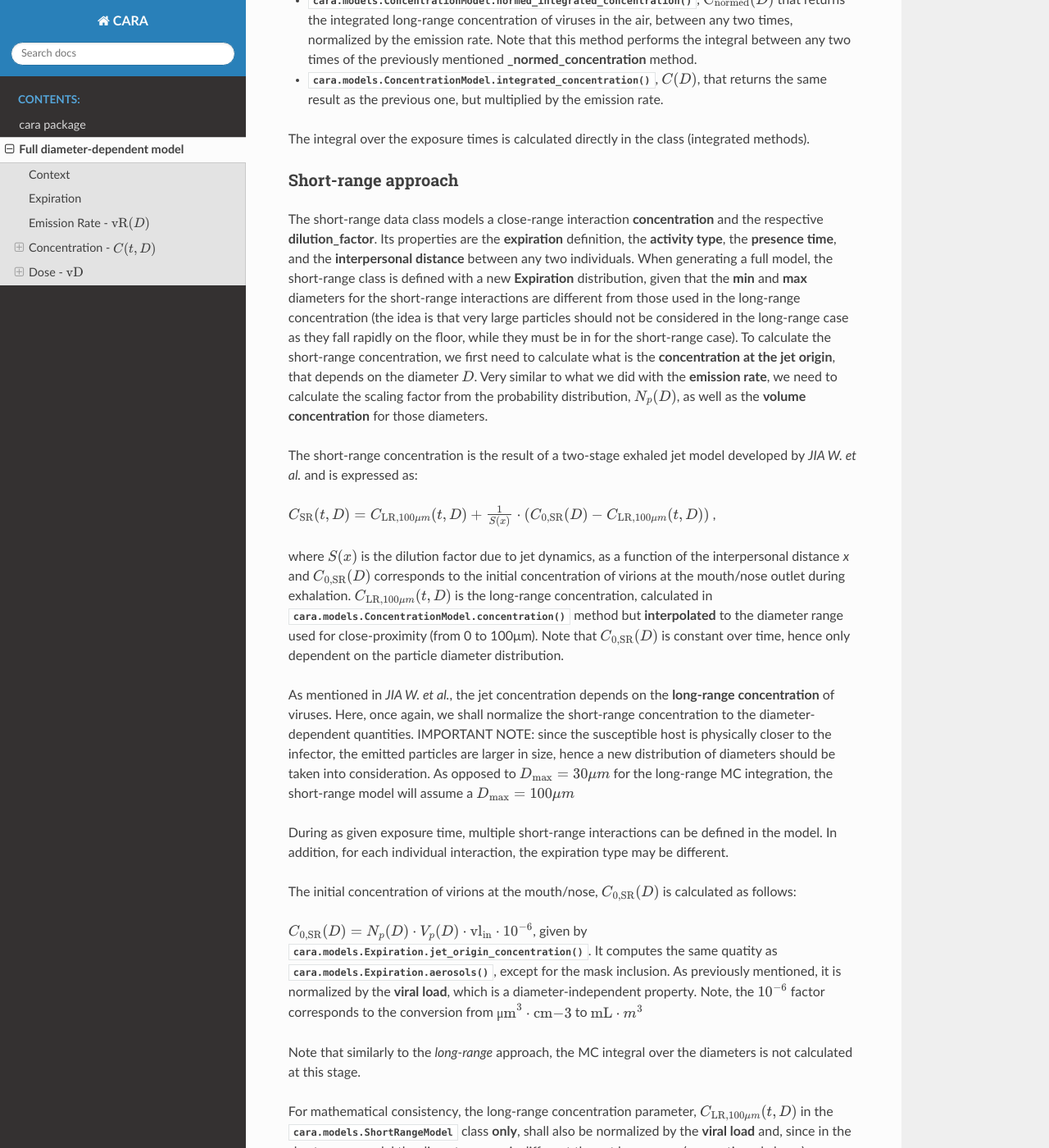
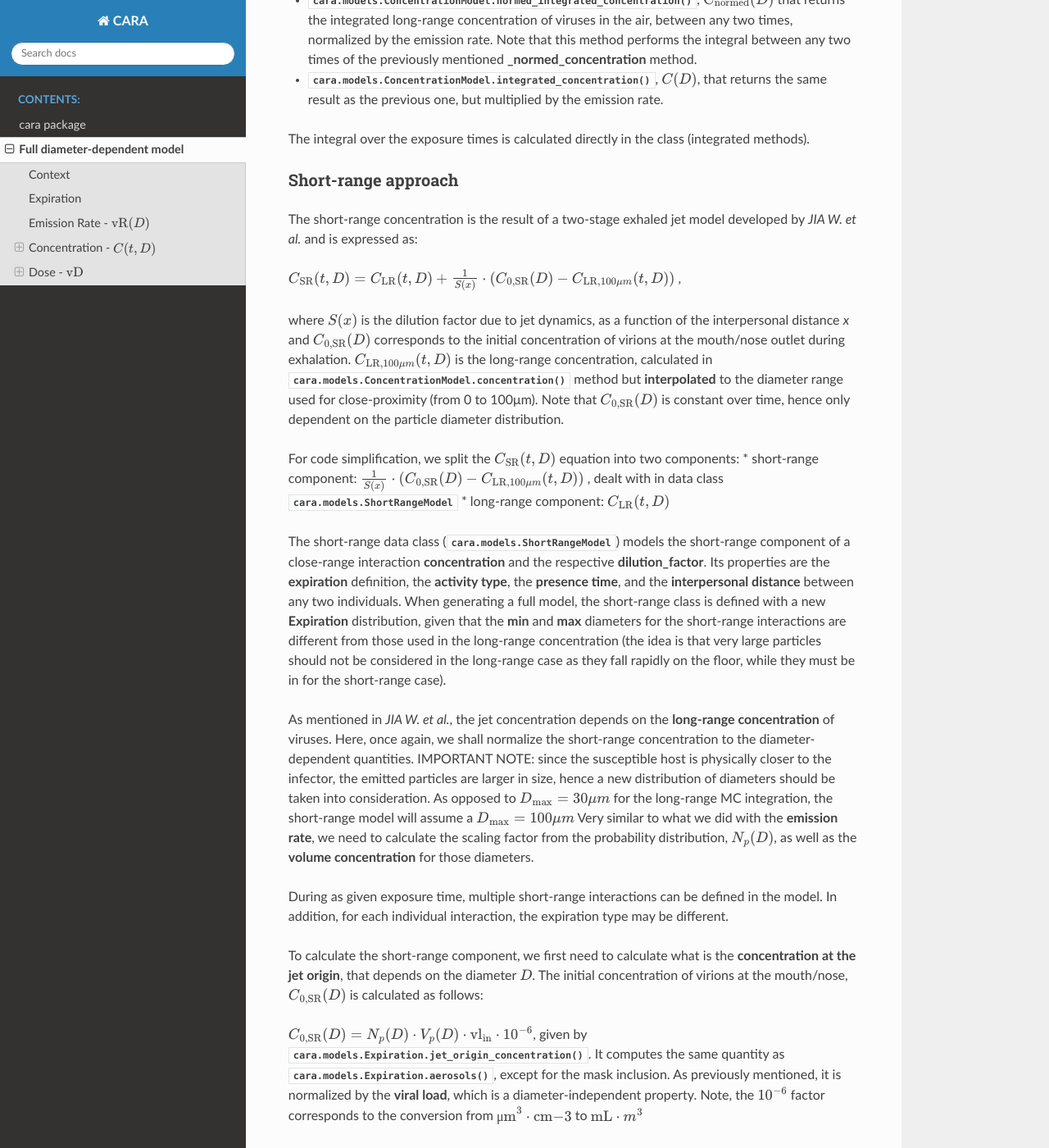
Before and after one commit to CERN/CAiMIRA, a Sphinx documentation site: the page built from cara/docs/full_diameter_dependence.rst, in a window 1280 px wide and 1400 px high, scrolled down 3733 px. Shown: the whole window at 82% size. Built offline with Sphinx 7.4.7 and the Read the Docs theme 2.0.0, drawn with Linux system fonts in a browser that asks for light colours; some of the changed text lies outside the part shown.

Commit message:
final updates

```diff
--- a/cara/docs/full_diameter_dependence.rst
+++ b/cara/docs/full_diameter_dependence.rst
@@ -113,41 +113,44 @@ The integral over the exposure times is calculated directly in the class (integr
 Short-range approach
 ********************
 
-The short-range data class models a close-range interaction **concentration** and the respective **dilution_factor**.
+The short-range concentration is the result of a two-stage exhaled jet model developed by *JIA W. et al.* and is expressed as:
+
+:math:`C_{\mathrm{SR}}(t, D) = C_{\mathrm{LR}} (t, D) + \frac{1}{S({x})} \cdot (C_{0, \mathrm{SR}}(D) - C_{\mathrm{LR}, 100μm}(t, D))` ,
+
+where :math:`S(x)` is the dilution factor due to jet dynamics, as a function of the interpersonal distance *x* and :math:`C_{0, \mathrm{SR}}(D)` corresponds to the initial concentration of virions at the mouth/nose outlet during exhalation.
+:math:`C_{\mathrm{LR}, 100μm}(t, D)` is the long-range concentration, calculated in :meth:`cara.models.ConcentrationModel.concentration` method but **interpolated** to the diameter range used for close-proximity (from 0 to 100μm).
+Note that :math:`C_{0, \mathrm{SR}}(D)` is constant over time, hence only dependent on the particle diameter distribution.
+
+For code simplification, we split the :math:`C_{\mathrm{SR}}(t, D)` equation into two components:
+* short-range component: :math:`\frac{1}{S({x})} \cdot (C_{0, \mathrm{SR}}(D) - C_{\mathrm{LR}, 100μm}(t, D))` , dealt with in data class :class:`cara.models.ShortRangeModel`
+* long-range component: :math:`C_{\mathrm{LR}} (t, D)`
+
+The short-range data class (:class:`cara.models.ShortRangeModel`) models the short-range component of a close-range interaction **concentration** and the respective **dilution_factor**.
 Its properties are the **expiration** definition, the **activity type**, the **presence time**, and the **interpersonal distance** between any two individuals.
 When generating a full model, the short-range class is defined with a new **Expiration** distribution,
 given that the **min** and **max** diameters for the short-range interactions are different from those used in the long-range concentration (the idea is that very large particles should not be considered in the long-range case as they fall rapidly on the floor,
 while they must be in for the short-range case).
-To calculate the short-range concentration, we first need to calculate what is the **concentration at the jet origin**, that depends on the diameter :math:`D`.
-Very similar to what we did with the **emission rate**, we need to calculate the scaling factor from the probability distribution, :math:`N_p(D)`, as well as the **volume concentration** for those diameters.
-
-
-The short-range concentration is the result of a two-stage exhaled jet model developed by *JIA W. et al.* and is expressed as:
-
-:math:`C_{\mathrm{SR}}(t, D) = C_{\mathrm{LR}, 100μm} (t, D) + \frac{1}{S({x})} \cdot (C_{0, \mathrm{SR}}(D) - C_{\mathrm{LR}, 100μm}(t, D))` ,
-
-where :math:`S(x)` is the dilution factor due to jet dynamics, as a function of the interpersonal distance *x* and :math:`C_{0, \mathrm{SR}}(D)` corresponds to the initial concentration of virions at the mouth/nose outlet during exhalation.
-:math:`C_{\mathrm{LR}, 100μm}(t, D)` is the long-range concentration, calculated in :meth:`cara.models.ConcentrationModel.concentration` method but **interpolated** to the diameter range used for close-proximity (from 0 to 100μm).
-Note that :math:`C_{0, \mathrm{SR}}(D)` is constant over time, hence only dependent on the particle diameter distribution.
 
 As mentioned in *JIA W. et al.*, the jet concentration depends on the **long-range concentration** of viruses.
 Here, once again, we shall normalize the short-range concentration to the diameter-dependent quantities.
 IMPORTANT NOTE: since the susceptible host is physically closer to the infector, the emitted particles are larger in size,
 hence a new distribution of diameters should be taken into consideration.
 As opposed to :math:`D_{\mathrm{max}} = 30 μm` for the long-range MC integration, the short-range model will assume a :math:`D_{\mathrm{max}} = 100 μm`
+Very similar to what we did with the **emission rate**, we need to calculate the scaling factor from the probability distribution, :math:`N_p(D)`, as well as the **volume concentration** for those diameters.
 
 During as given exposure time, multiple short-range interactions can be defined in the model.
 In addition, for each individual interaction, the expiration type may be different.
 
+To calculate the short-range component, we first need to calculate what is the **concentration at the jet origin**, that depends on the diameter :math:`D`.
 The initial concentration of virions at the mouth/nose, :math:`C_{0, \mathrm{SR}}(D)` is calculated as follows:
 
 :math:`C_{0, \mathrm{SR}}(D) = N_p(D) \cdot V_p(D) \cdot \mathrm{vl_{in}} \cdot 10^{-6}`,
-given by :meth:`cara.models.Expiration.jet_origin_concentration`. It computes the same quatity as :meth:`cara.models.Expiration.aerosols`, except for the mask inclusion. As previously mentioned, it is normalized by the **viral load**, which is a diameter-independent property.
+given by :meth:`cara.models.Expiration.jet_origin_concentration`. It computes the same quantity as :meth:`cara.models.Expiration.aerosols`, except for the mask inclusion. As previously mentioned, it is normalized by the **viral load**, which is a diameter-independent property.
 Note, the :math:`10^{-6}` factor corresponds to the conversion from :math:`\mathrm{μm}^{3} \cdot \mathrm{cm}{-3}` to :math:`\mathrm{mL} \cdot m^{3}`
 
 Note that similarly to the `long-range` approach, the MC integral over the diameters is not calculated at this stage.
 
-For mathematical consistency, the long-range concentration parameter, :math:`C_{\mathrm{LR}, 100μm}(t, D)` in the :class:`cara.models.ShortRangeModel` class **only**,
+For consistency, the long-range concentration parameter, :math:`C_{\mathrm{LR}, 100μm}(t, D)` in the :class:`cara.models.ShortRangeModel` class **only**,
 shall also be normalized by the **viral load** and, since in the short-range model the diameter range is different than at long-range (as mentioned above),
 we need to account for that difference.
 The former operation is given in method :meth:`cara.models.ShortRangeModel.long_range_normed_concentration`. For the diameter range difference, there are a few options:
@@ -161,14 +164,13 @@ To summarize, in the code, :math:`C_{\mathrm{SR}}(t, D)` is computed as follows:
 * calculate the `dilution_factor` - :math:`S({x})` - in the method :meth:`cara.models.ShortRangeModel.dilution_factor`, with the distance *x* as a random variable (log normal distribution in :meth:`cara.monte_carlo.data.short_range_distances`)
 * compute :math:`\frac{1}{S({x})} \cdot (C_{0, \mathrm{SR}}(D) - C_{\mathrm{LR}, 100μm}(t, D))` in method :meth:`cara.models.ShortRangeModel.normed_concentration`,
 * multiply by the diameter-dependent parameter,  viral load, in method :meth:`cara.models.ShortRangeModel.short_range_concentration`
-* complete the equation of :math:`C_{\mathrm{SR}}(t, D)` by adding the long-range concentration from the :meth:`cara.models.ConcentrationModel.concentration` returning the final short-range concentration value for a given time and expiration activity.
+* complete the equation of :math:`C_{\mathrm{SR}}(t, D)` by adding the long-range concentration from the :meth:`cara.models.ConcentrationModel.concentration` (all integrated over *D*), returning the final short-range concentration value for a given time and expiration activity.
+This is done at the level of the Exposure Model (:meth:`cara.models.ExposureModel.concentration`).
 
-Note that :meth:`cara.models.ShortRangeModel._normed_concentration` method is different from :meth:`cara.models.ConcentrationModel._normed_concentration`.
+Note that :meth:`cara.models.ShortRangeModel._normed_concentration` method is different from :meth:`cara.models.ConcentrationModel._normed_concentration` and :meth:`cara.models.ConcentrationModel.concentration` differs from :meth:`cara.models.ExposureModel.concentration`.
 
-Note that the diameter-dependence is kept at this stage. Since other parameters downstream in code are also diameter-dependent, the Monte-Carlo integration over the aerosol sizes is computed at the level of the dose :math:`\mathrm{vD^{total}}`.
-In case one would like to have intermediate results for the initial short-range concentration, perform the Monte-Carlo integration of :math:`C_{0, SR}^{\mathrm{total}}` and compute
-:math:`C_{0, SR}^{\mathrm{total}}=(\int_{D_{min}}^{D_{\mathrm{max = 100μm}}} N_p(D) \cdot V_p(D)\, \mathrm{d}D) \cdot 10^{-6} \cdot \mathrm{vl_{in}}` .
-
+Unless one is comupting the mean concentration values (e.g. for the plots in the report), the diameter-dependence is kept at this stage. Since other parameters downstream in code are also diameter-dependent, the Monte-Carlo integration over the particle sizes is computed at the level of the dose :math:`\mathrm{vD^{total}}`.
+In case one would like to have intermediate results for the initial short-range concentration, this is done at the level of the :class:`cara.models.ExposureModel` class.
 
 
 Dose - :math:`\mathrm{vD}`
@@ -246,12 +248,12 @@ From above, the short-range concentration:
 In the code, the method that returns the value for the total dose (independently if it is short- or long-range) is given by :meth:`cara.models.ExposureModel.deposited_exposure_between_bounds`.
 For code simplification, we split the :math:`C_{\mathrm{SR}}(t, D)` equation into two components:
 * short-range component: :math:`\frac{1}{S({x})} \cdot (C_{0, \mathrm{SR}}(D) - C_{\mathrm{LR}, 100μm}(t, D))`
-* long-range component: :math:`C_{\mathrm{LR}, 100μm} (t, D)`
+* long-range component: :math:`C_{\mathrm{LR}} (t, D)`
 
 Similar as above, first we perform the multiplications by the diameter-dependent variables so that we can profit from the Monte-Carlo integration. Then we multiply the final value by the diameter-independent variables.
 The method :meth:`cara.models.ShortRangeModel._normed_jet_exposure_between_bounds` gets the integrated short-range concentration of viruses in the air between the times start and stop, normalized by the **viral load**,
 and excluding the jet **dilution** since it is also diameter-independent.
-???? Here the viral load normalization was performed in :meth:`cara.models.Expiration.jet_origin_concentration` (WHERE is viral load?)
+???? Here the viral load normalization was performed in :meth:`cara.models.Expiration.jet_origin_concentration` (WHERE IS THE VIRAL LOAD? DO WE REALLY NEED TO SAY IT IS NORMALIZED BY VL? IT IS NOT MENTIONED IN *def aerosols*)
 This corresponds to :math:`C_{0, \mathrm{SR}}(D)`.
 
 The method :meth:`cara.models.ShortRangeModel._normed_interpolated_longrange_exposure_between_bounds` retrieves the integrated short-range concentration due to the background concentration,
@@ -272,7 +274,10 @@ since the contribution of the diameter-dependent variable :math:`f_{\mathrm{dep}
 To perform the integral, we calculate the average since it is a good approximation of the :math:`\mathrm{vD^{total}}`, provided that the number of samples is large enough.
 
 Then, we add the contribution to the result of the diameter-**independent** vectorized properties **in two seperate phases**:
-* multiply by the diameter-independent properties than are dependent on the `Activity` type of different short-range interactions: **breathing rate** and **dilution factor** - within the *for* cycle;
-* multiply by the other properties that are **not** dependent on the type of short-range interaction: **viral load**, **fraction of infectious virus** and **inwards mask efficiency**.
+* multiply by the diameter-independent properties than are dependent on the `Activity` type of the different short-range interactions: **breathing rate** and **dilution factor** - within the *for* cycle;
+* multiply by the other properties that are **not** dependent on the type of short-range interactions: **viral load**, **fraction of infectious virus** and **inwards mask efficiency**.
 
-The final dose is the sum of the `short-range` and `long-range` doses.
+The final operation in the :meth:`cara.models.ExposureModel.deposited_exposure_between_bounds`accounts for the addition of the long-range component of the dose.
+
+If short-range interactions exist: the long-range component is added to the already calculated short-range component (`deposited_exposure`), hence completing :math:`C_{\mathrm{SR}}`
+If the are no short-range interactions: the short-range component (`deposited_exposure`) is zero, hence the result is equal soely to the long-range component :math:`C_{\mathrm{LR}}`
```
